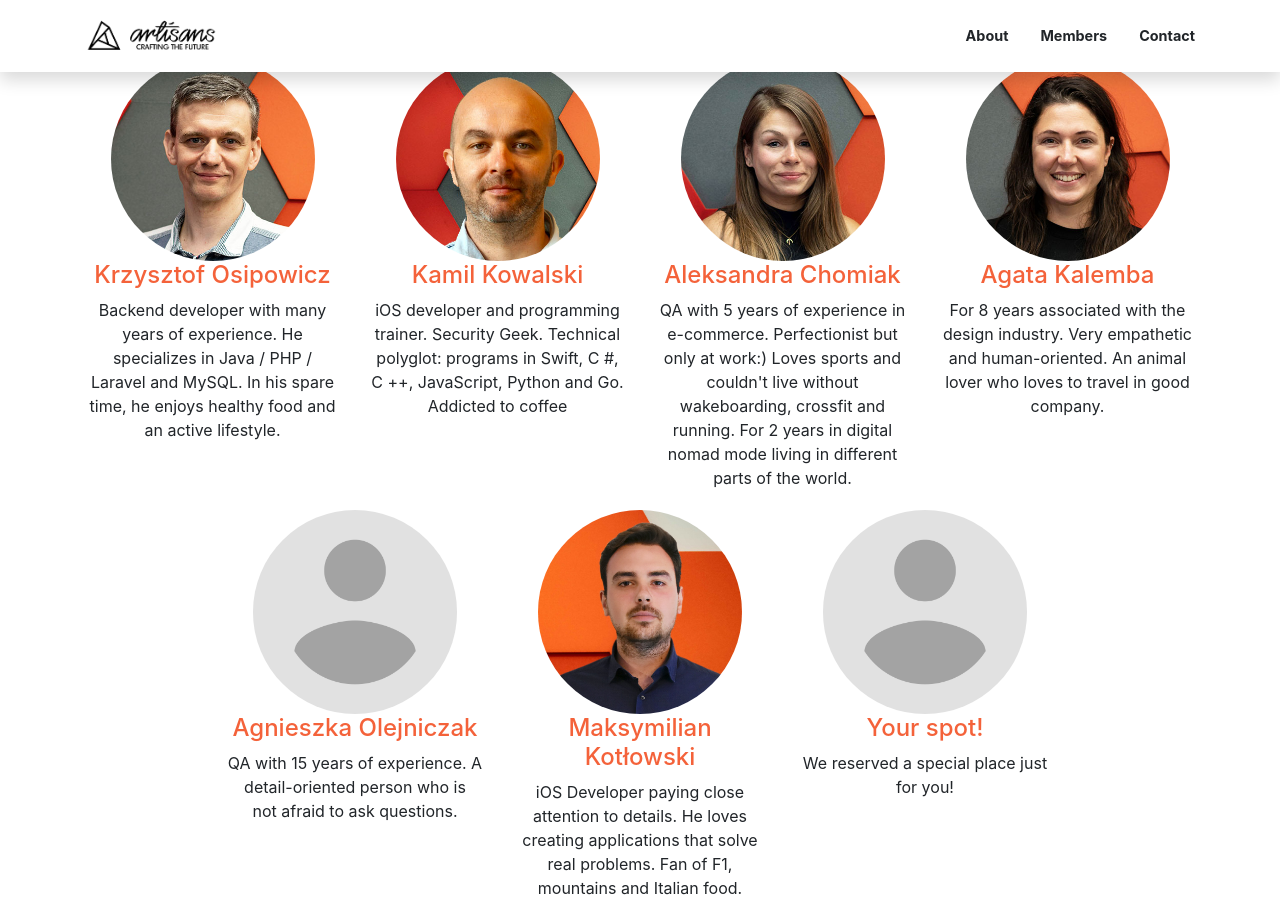
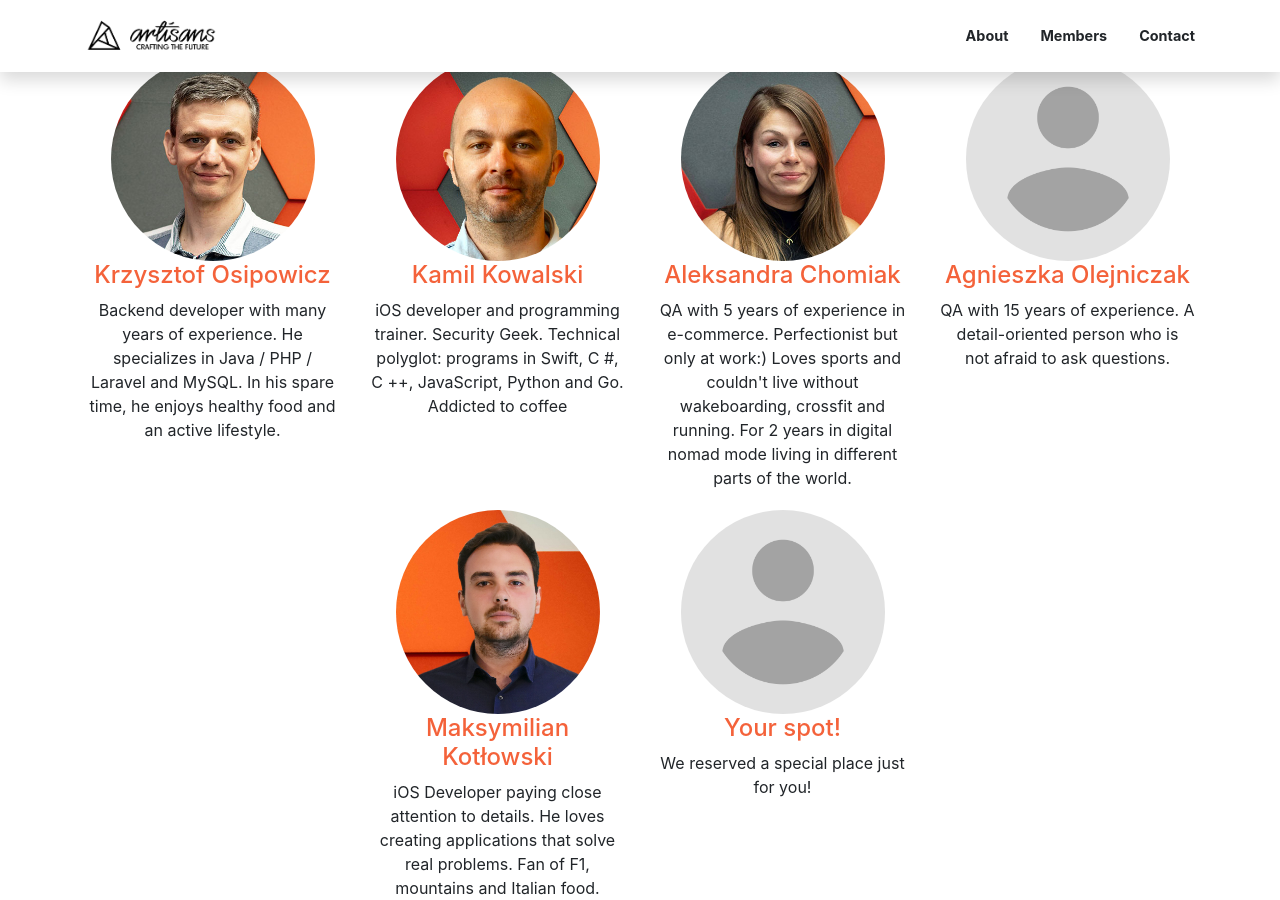
Before and after one commit to artisans-io/artisans-io.github.io, a Jekyll site: the page built from members.md, in a window 1280 px wide and 900 px high, scrolled down 897 px. Built offline with Jekyll 4.4.1, drawn with Linux system fonts in a browser that asks for light colours.

Commit message:
remove Agata

```diff
--- a/_data/members.yml
+++ b/_data/members.yml
@@ -28,10 +28,6 @@ members:
     text: QA with 5 years of experience in e-commerce. Perfectionist but only at work:) Loves sports and couldn't live without wakeboarding, crossfit and running. For 2 years in digital nomad mode living in different parts of the world.
     image: /assets/photos/members/aleksandra-chomiak.jpg
     url: '#'
-  - title: Agata Kalemba
-    text: For 8 years associated with the design industry. Very empathetic and human-oriented. An animal lover who loves to travel in good company.
-    image: /assets/photos/members/agata-kalemba.jpg
-    url: '#'
   - title: Agnieszka Olejniczak
     text: QA with 15 years of experience. A detail-oriented person who is not&nbsp;afraid to ask questions.
     image: /assets/photos/members/placeholder.png
```
